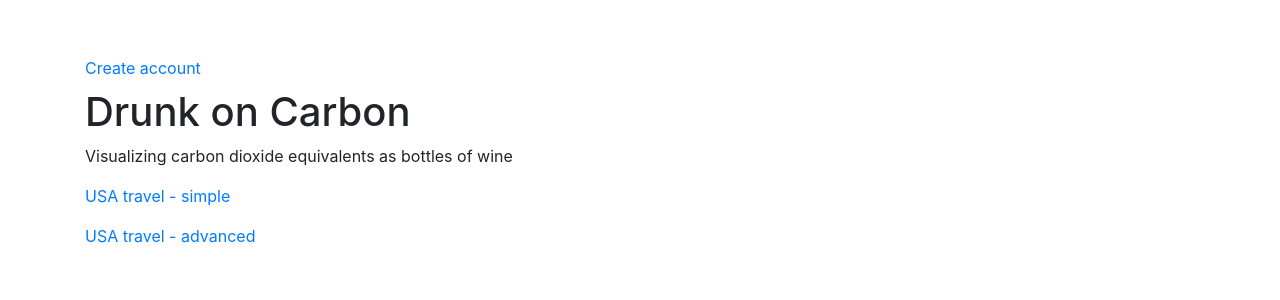
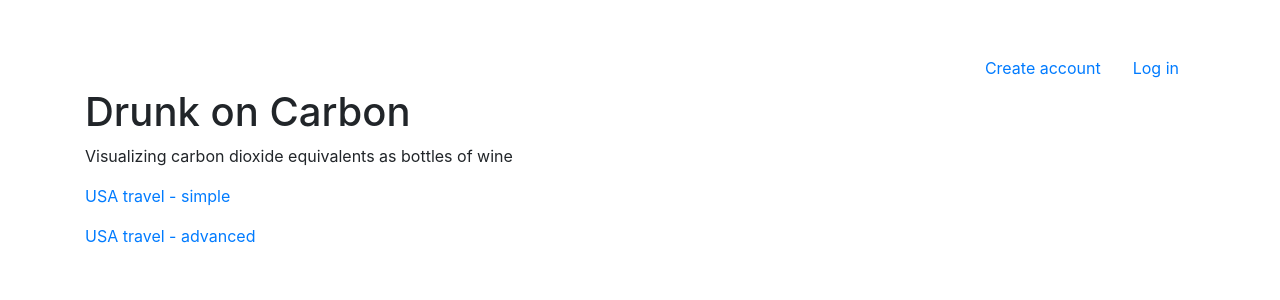
Before and after one commit to TayTufenkjian/drunk-on-carbon, a Django app: page / in a window 1280 px wide. Shown: the top 300 px of the page. Run offline with Django 4.2, Linux system fonts and the light colour scheme; some libraries are stand-ins or nearby versions.

Commit message:
nav updates

```diff
--- a/carbon/templates/layout.html
+++ b/carbon/templates/layout.html
@@ -11,21 +11,14 @@
     <body>
         <div class="container">
 
-            <nav>
-                <ul class="navbar-nav">
+            <nav class="nav justify-content-end">
                 {% if user.is_authenticated %}
-                    <li class="nav-item">
                     <a class="nav-link" href="#">{{ user.username }}</a>
-                    </li>
-                    <li class="nav-item">
                     <a class="nav-link" href="{% url 'logout' %}">Log out</a>
-                    </li>
                 {% else %}
-                    <li class="nav-item">
                     <a class="nav-link" href="{% url 'create_account' %}">Create account</a>
-                    </li>
+                    <a class="nav-link" href="{% url 'login' %}">Log in</a>
                 {% endif %}
-                </ul>
             </nav>
 
             <h1 id="site-name"><a href="/">Drunk on Carbon</a></h1>
```
Lines whose indentation alone changed are shown as unchanged.
